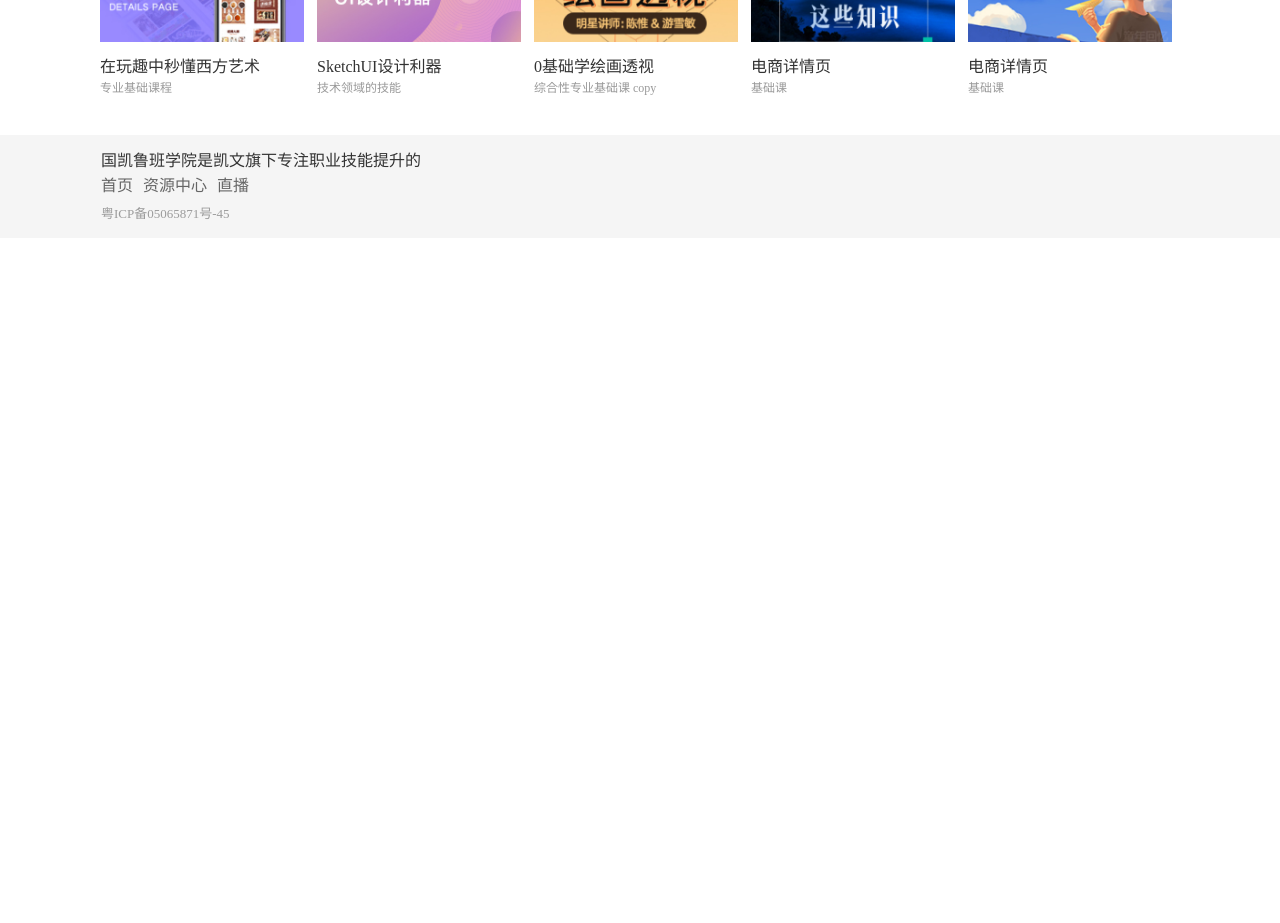
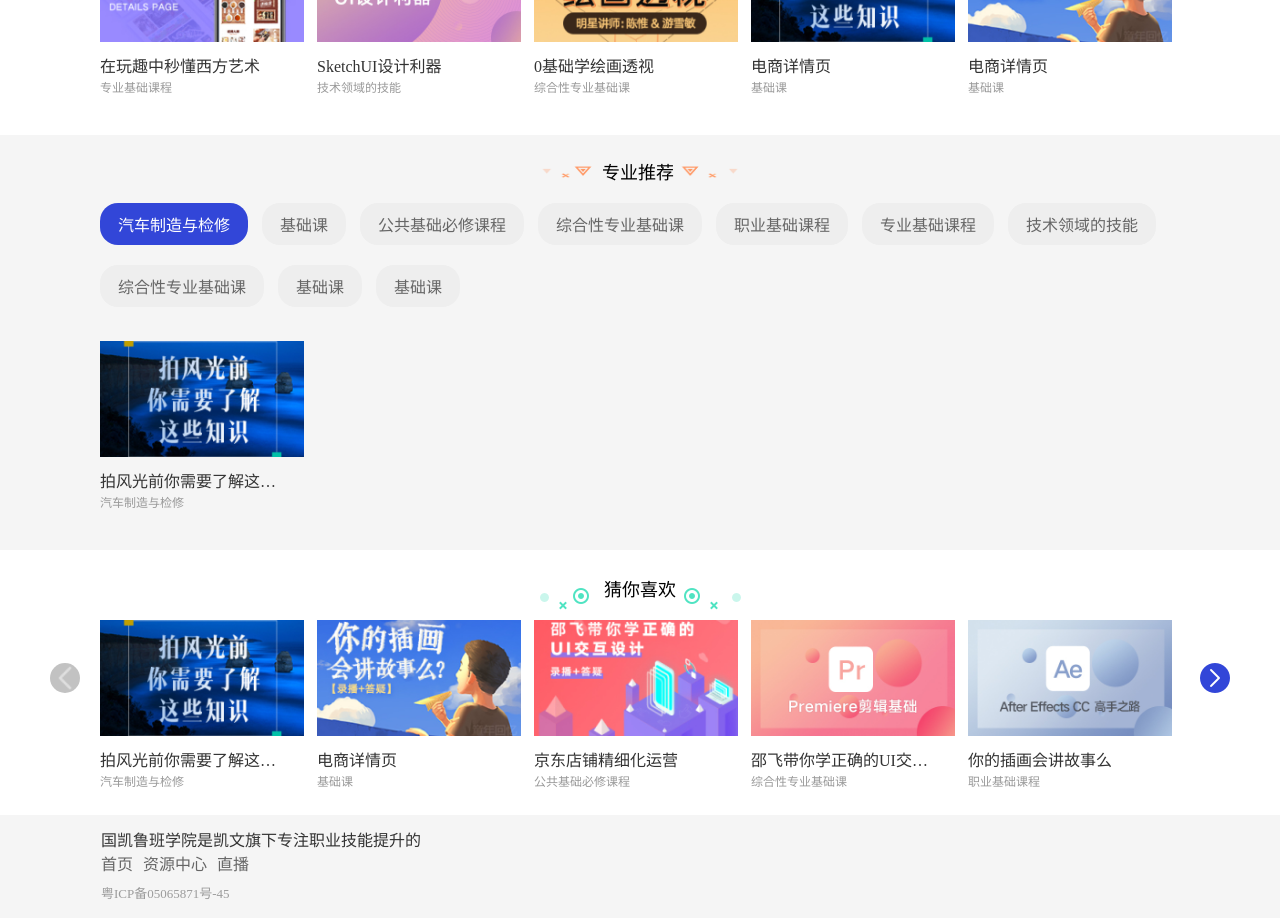
Before and after one commit to pubdreamcc/gjzx_web_2.0, a Vue app in the folder lbxy-v1-vue/: page /#/home in a window 1280 px wide. Shown: the part 780-1703 px from the top of the page. Before the commit the page ends 1023 px from the top, so only its background shows below. Built offline with nearby package versions, Linux system fonts and the light colour scheme.

Commit message:
second commit

```diff
--- a/lbxy-v1-vue/src/components/Courses.vue
+++ b/lbxy-v1-vue/src/components/Courses.vue
@@ -31,7 +31,7 @@ export default {
         {src: '../../static/course-imgs/1534912321960.jpg', title: '你的插画会讲故事么', class: '职业基础课程'},
         {src: '../../static/course-imgs/1534916129905.jpg', title: '在玩趣中秒懂西方艺术', class: '专业基础课程'},
         {src: '../../static/course-imgs/1534990760114.jpg', title: 'SketchUI设计利器', class: '技术领域的技能'},
-        {src: '../../static/course-imgs/1535681021070.jpg', title: '0基础学绘画透视', class: '综合性专业基础课 copy'},
+        {src: '../../static/course-imgs/1535681021070.jpg', title: '0基础学绘画透视', class: '综合性专业基础课'},
         {src: '../../static/course-imgs/1507630775871.jpg', title: '电商详情页', class: '基础课'},
         {src: '../../static/course-imgs/1533890995253.jpg', title: '电商详情页', class: '基础课'}
       ]
--- a/lbxy-v1-vue/src/components/Love.vue
+++ b/lbxy-v1-vue/src/components/Love.vue
@@ -0,0 +1,157 @@
+<template>
+   <div class="love">
+     <div class="container">
+       <div class="love-title">
+         <img src='../assets/img/like.png'>
+         <span>猜你喜欢</span>
+       </div>
+       <img src="../assets/img/steer left.png" class="left_arrow" @click="slide('left')">
+       <img src="../assets/img/right.png" class="right_arrow" @click="slide('right')">
+       <div class="slide-course">
+         <ul class="course-list clearfix" ref="slideList">
+           <li v-for="(course, index) in courses" :key="index">
+             <a href="javascript:;">
+               <img :src="course.src">
+               <p class="course-title">{{course.title}}</p>
+               <p class="course-class">{{course.class}}</p>
+             </a>
+           </li>
+         </ul>
+         <!-- 滑动课程 -->
+       </div>
+     </div>
+   </div>
+</template>
+
+<script>
+export default {
+  name: '',
+  data () {
+    return {
+      courses: [
+        {src: '../../static/course-imgs/1507630775871.jpg', title: '拍风光前你需要了解这…', class: '汽车制造与检修'},
+        {src: '../../static/course-imgs/1533890995253.jpg', title: '电商详情页', class: '基础课'},
+        {src: '../../static/course-imgs/1533895932933.jpg', title: '京东店铺精细化运营', class: '公共基础必修课程'},
+        {src: '../../static/course-imgs/1534911512210.jpg', title: '邵飞带你学正确的UI交…', class: '综合性专业基础课'},
+        {src: '../../static/course-imgs/1534912321960.jpg', title: '你的插画会讲故事么', class: '职业基础课程'},
+        {src: '../../static/course-imgs/1534916129905.jpg', title: '在玩趣中秒懂西方艺术', class: '专业基础课程'},
+        {src: '../../static/course-imgs/1534990760114.jpg', title: 'SketchUI设计利器', class: '技术领域的技能'},
+        {src: '../../static/course-imgs/1535681021070.jpg', title: '0基础学绘画透视', class: '综合性专业基础课'}
+      ],
+      i: 0
+    }
+  },
+  components: {},
+  methods: {
+    slide (dir) {
+      if (dir === 'right') {
+        if (this.i === 5 - this.courses.length) {
+          this.i = 5 - this.courses.length
+          return
+        }
+        this.i--
+        this.$refs.slideList.style.left = 217 * this.i + 'px'
+      } else {
+        if (this.i === 0) {
+          this.i = 0
+          return
+        }
+        this.i++
+        this.$refs.slideList.style.left = 217 * this.i + 'px'
+      }
+    }
+  }
+}
+</script>
+
+<style>
+  .love{
+    min-width: 960px;
+    background: white;
+  }
+  .love .container{
+    margin: 0 auto;
+    width: 1080px;
+    padding: 27px 0 0;
+    position: relative;
+  }
+  .love .container .love-title{
+    position: relative;
+    margin-bottom: 17px;
+    height: 26px;
+    text-align: center;
+  }
+  .love .container .love-title span{
+    font-size: 18px;
+    position: absolute;
+    left: 50%;
+    top: 50%;
+    transform: translate(-50%, -50%);
+  }
+  .love .container .slide-course{
+    position: relative;
+    width: 100%;
+    height: 195px;
+    overflow: hidden;
+  }
+  .love .container > img{
+    position: absolute;
+    width: 30px;
+    height: 30px;
+    top: 43%;
+    z-index: 1000;
+    cursor: pointer;
+  }
+  .love .container > .left_arrow{
+    left: -50px;
+    background: #9999;
+    border-radius: 50%;
+  }
+  .love .container > .right_arrow{
+    right: -50px;
+  }
+  .love .container > .slide-course .course-list{
+    width: 1736px;
+    position: absolute;
+    z-index: 1001;
+    transition: left .3s;
+    left: 0;
+  }
+  .love .container > .slide-course .course-list > li{
+    float: left;
+    margin-right: 13px;
+    margin-bottom: 17px;
+    border-radius: 4px;
+  }
+  .love .container > .slide-course .course-list > li a{
+    display: block;
+    width: 204px;
+  }
+  .love .container > .slide-course .course-list > li a:hover img{
+    transform: scale(1.15);
+  }
+  .love .container > .slide-course .course-list > li a img{
+    height: 116px;
+    width: 100%;
+    display: block;
+    transition: transform .8s;
+  }
+  .love .container > .slide-course .course-list > li a .course-title{
+    color: #333;
+    font-size: 16px;
+    line-height: 26px;
+    height: 26px;
+    text-align: left;
+    overflow: hidden;
+    white-space: nowrap;
+    text-overflow: ellipsis;
+    margin-top: 12px;
+  }
+  .love .container > .slide-course .course-list > li a .course-class{
+    color: #999;
+    font-size: 12px;
+    line-height: 17px;
+    text-align: left;
+    height: 26px;
+  }
+</style>
--- a/lbxy-v1-vue/src/components/Main.vue
+++ b/lbxy-v1-vue/src/components/Main.vue
@@ -1,18 +1,24 @@
 <template>
    <div class="main">
      <Courses/>
+     <Major/>
+     <Love/>
    </div>
 </template>
 
 <script>
 import Courses from './Courses.vue'
+import Major from './Major.vue'
+import Love from './Love.vue'
 export default {
   name: '',
   data () {
     return {}
   },
   components: {
-    Courses
+    Courses,
+    Major,
+    Love
   }
 }
 </script>
--- a/lbxy-v1-vue/src/components/Major.vue
+++ b/lbxy-v1-vue/src/components/Major.vue
@@ -0,0 +1,134 @@
+<template>
+  <div class="major">
+    <div class="container">
+      <div class="major-title">
+        <img src="../assets/img/profession.png">
+        <span>专业推荐</span>
+      </div>
+      <!-- 标签页 -->
+      <el-tabs>
+        <el-tab-pane v-for="(course, index) in courses" :key="index" :label="course.class"><a href="javascript:;"><img :src="course.src"><p class="course-title">{{course.title}}</p><p class="course-class">{{course.class}}</p></a></el-tab-pane>
+      </el-tabs>
+    </div>
+  </div>
+</template>
+<script>
+export default {
+  data () {
+    return {
+      courses: [
+        {src: '../../static/course-imgs/1507630775871.jpg', title: '拍风光前你需要了解这…', class: '汽车制造与检修'},
+        {src: '../../static/course-imgs/1533890995253.jpg', title: '电商详情页', class: '基础课'},
+        {src: '../../static/course-imgs/1533895932933.jpg', title: '京东店铺精细化运营', class: '公共基础必修课程'},
+        {src: '../../static/course-imgs/1534911512210.jpg', title: '邵飞带你学正确的UI交…', class: '综合性专业基础课'},
+        {src: '../../static/course-imgs/1534912321960.jpg', title: '你的插画会讲故事么', class: '职业基础课程'},
+        {src: '../../static/course-imgs/1534916129905.jpg', title: '在玩趣中秒懂西方艺术', class: '专业基础课程'},
+        {src: '../../static/course-imgs/1534990760114.jpg', title: 'SketchUI设计利器', class: '技术领域的技能'},
+        {src: '../../static/course-imgs/1535681021070.jpg', title: '0基础学绘画透视', class: '综合性专业基础课'},
+        {src: '../../static/course-imgs/1507630775871.jpg', title: '电商详情页', class: '基础课'},
+        {src: '../../static/course-imgs/1533890995253.jpg', title: '电商详情页', class: '基础课'}
+      ]
+    }
+  }
+}
+</script>
+<style>
+  .major{
+    min-width: 960px;
+    background: #f5f5f5;
+  }
+  .major .container{
+    width: 1080px;
+    margin: 0 auto;
+    padding: 22px 0 12px;
+    text-align: center;
+  }
+  .major .container .major-title{
+    height: 26px;
+    text-align: center;
+    margin-bottom: 17px;
+    position: relative;
+  }
+  .major .container .major-title span{
+    position: absolute;
+    font-size: 18px;
+    height: 26px;
+    line-height: 26px;
+    font-family: PingFangSC-Medium;
+    text-align: center;
+    top: 0;
+    left: -2px;
+    width: 100%;
+  }
+  .major .container .major-title img{
+    height: 25px;
+    width: 226px;
+    margin: 2.5px auto;
+    display: block;
+    text-align: center;
+  }
+  .el-tabs__active-bar{
+    display: none;
+  }
+  .el-tabs__nav-wrap::after{
+    display: none;
+  }
+  .el-tabs__item{
+    float: left;
+    margin-bottom: 20px;
+    margin-right: 14px;
+    font-size: 16px;
+    font-weight: 500;
+    border-radius: 18px;
+    padding: 9px 18px !important;
+    color: #666666 !important;
+    background: #eeeeee;
+    text-align: center;
+    line-height: normal;
+    height: auto;
+  }
+  .el-tabs__nav .is-active{
+    color: white !important;
+    background: #3246D8;
+  }
+  .el-tab-pane{
+    float: left;
+    margin-right: 13px;
+    margin-bottom: 17px;
+    border-radius: 4px;
+  }
+  .el-tab-pane:nth-child(5n){
+    margin-right: 0;
+  }
+  .el-tab-pane a{
+    display: block;
+    width: 204px;
+  }
+  .el-tab-pane a:hover img{
+    transform: scale(1.15);
+  }
+  .el-tab-pane a img{
+    height: 116px;
+    width: 100%;
+    display: block;
+    transition: transform .8s;
+  }
+  .el-tab-pane a .course-title{
+    color: #333;
+    font-size: 16px;
+    line-height: 26px;
+    height: 26px;
+    text-align: left;
+    overflow: hidden;
+    white-space: nowrap;
+    text-overflow: ellipsis;
+    margin-top: 12px;
+  }
+  .el-tab-pane a .course-class{
+    color: #999;
+    font-size: 12px;
+    line-height: 17px;
+    text-align: left;
+    height: 26px;
+  }
+</style>
```
